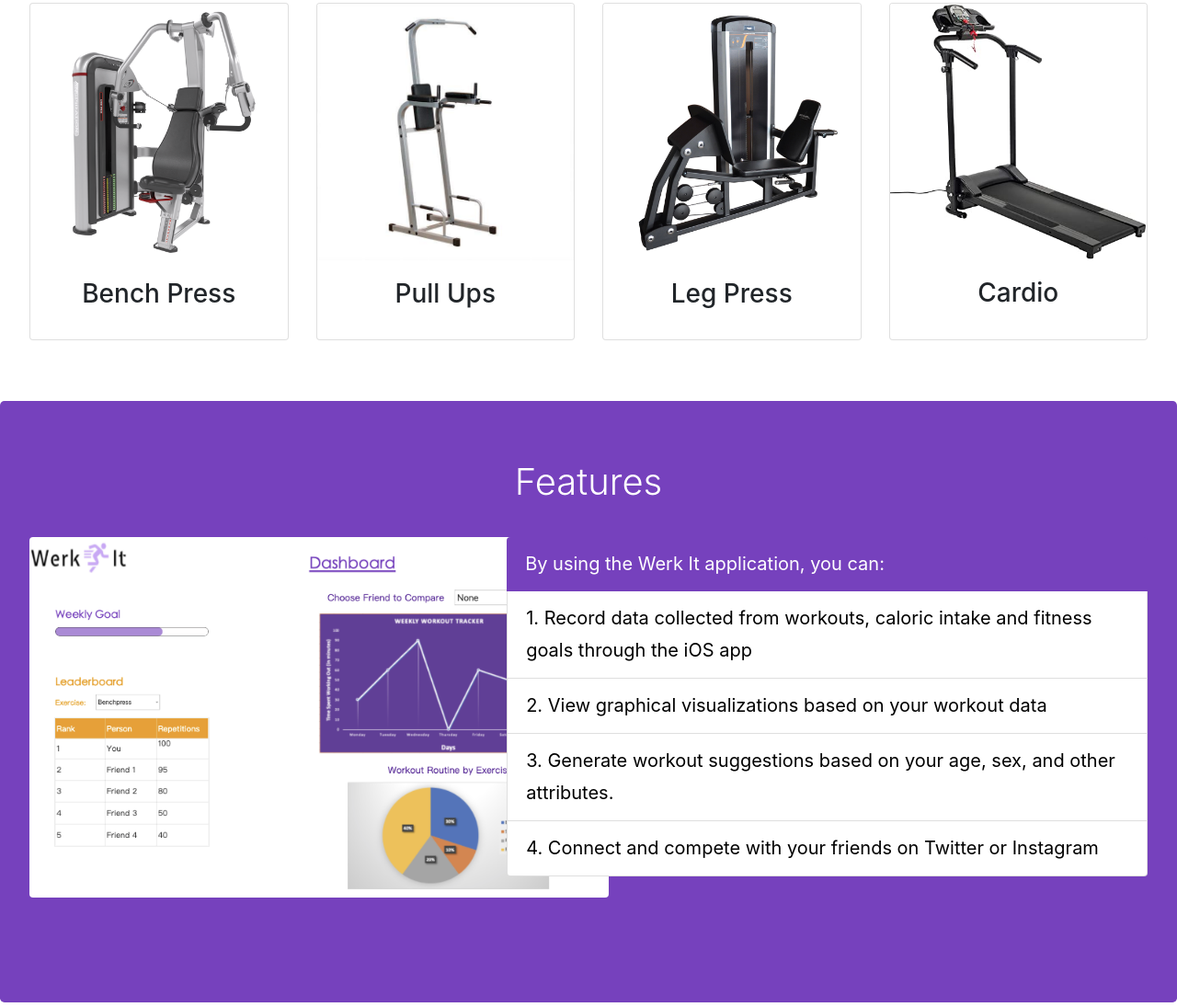
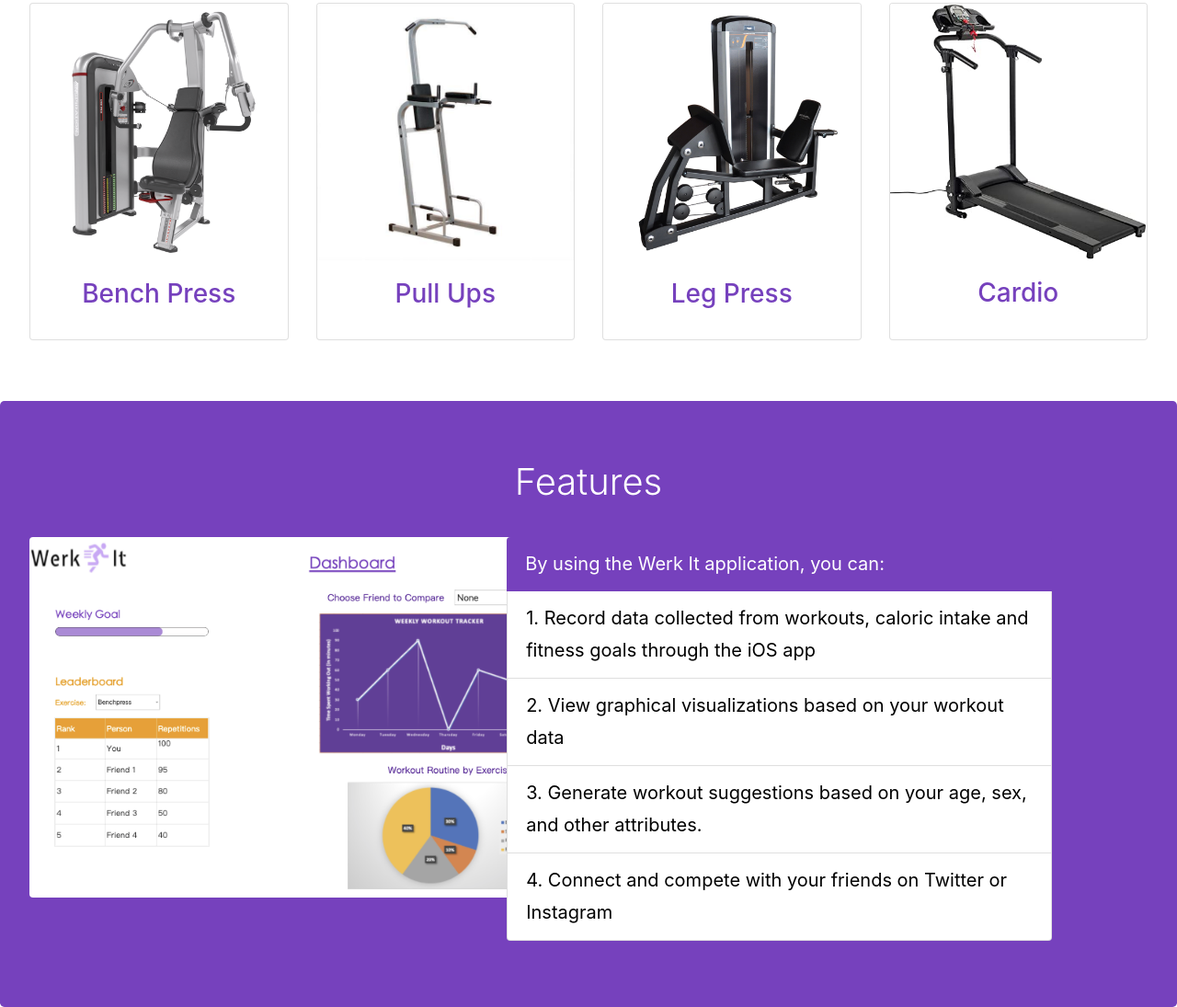
Before and after one commit to abhigunasekar/werkIt, a plain HTML site: page index.html in a window 1280 px wide. Shown: the part 1503-2598 px from the top of the page at 92% size. Drawn offline with nearby package versions, Linux system fonts and the light colour scheme.

Commit message:
Updated Font Color -- Abhi

```diff
--- a/index.html
+++ b/index.html
@@ -113,7 +113,7 @@
             <div class="card h-100">
               <img src="assets/bench-press.png" class="card-img-top" alt="...">
               <div class="card-body">
-                <h5 class="card-title h3 text-center subheading">Bench Press</h5>
+                <h5 id="primary-color" class="card-title h3 text-center subheading">Bench Press</h5>
                 <p class="card-text"></p>
               </div>
             </div>
@@ -122,7 +122,7 @@
             <div class="card h-100">
               <img src="assets/pull-ups.jpg" class="card-img-top" alt="...">
               <div class="card-body">
-                <h5 class="card-title h3 text-center subheading">Pull Ups</h5>
+                <h5 id="primary-color" class="card-title h3 text-center subheading">Pull Ups</h5>
                 <p class="card-text"></p>
               </div>
             </div>
@@ -131,7 +131,7 @@
             <div class="card h-100">
               <img src="assets/leg-press.jpg" class="card-img-top" alt="...">
               <div class="card-body">
-                <h5 class="card-title h3 text-center">Leg Press</h5>
+                <h5 id="primary-color" class="card-title h3 text-center">Leg Press</h5>
                 <p class="card-text"></p>
               </div>
             </div>
@@ -140,7 +140,7 @@
             <div class="card h-100">
               <img src="assets/cardio.jpg" class="card-img-top" alt="...">
               <div class="card-body">
-                <h5 class="card-title h3 text-center">Cardio</h5>
+                <h5 id="primary-color" class="card-title h3 text-center">Cardio</h5>
                 <p class="card-text"></p>
               </div>
             </div>
@@ -153,7 +153,7 @@
             <div class="col-lg-5 text-center">
               <img src="assets/features.png" class="img-mrg rounded float-start" alt="...">
              </div>
-            <div class="col-lg-7">
+            <div class="col-lg-6">
                 <h5 class="about-us-descript">
                   <ul class="list-group">
                     <li class="list-group-item active " id="list-group-purple">By using the Werk It application, you can:</li>
--- a/styles.css
+++ b/styles.css
@@ -200,3 +200,7 @@ h4 {
     background-color: #7641BD;
     border: none;
 }
+
+#primary-color {
+    color: #7641BD;
+}
```
